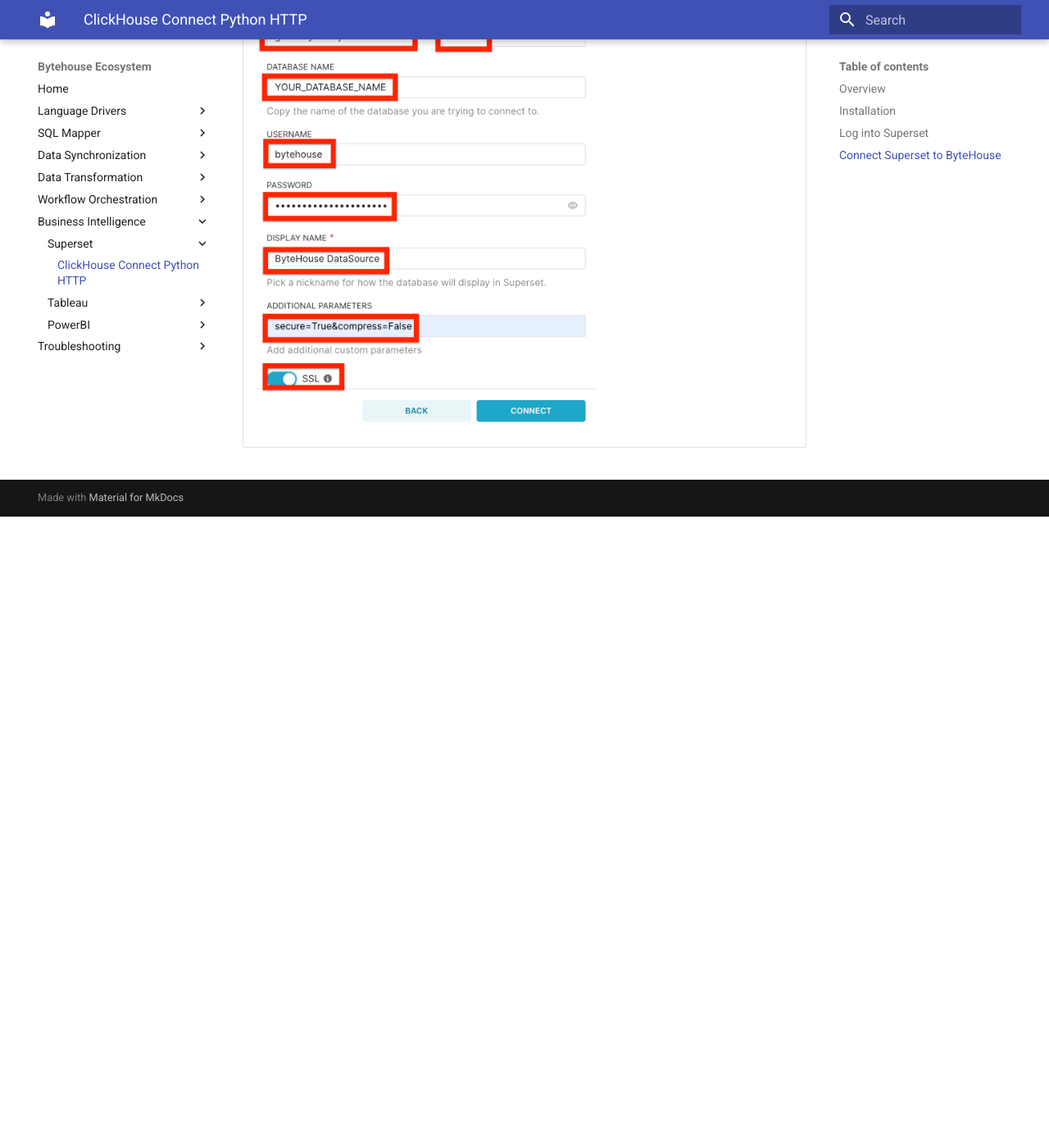
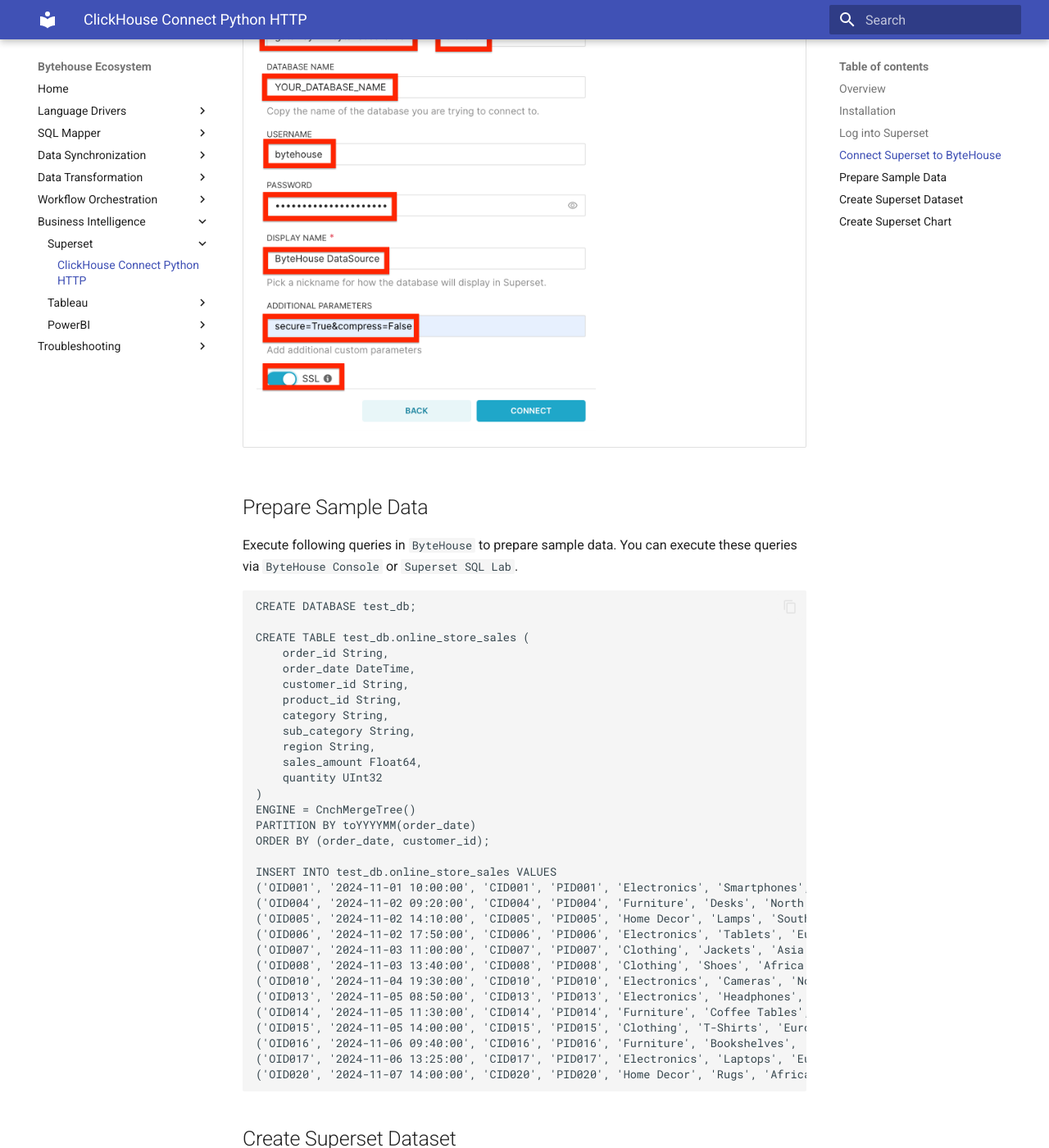
Before and after one commit to bytehouse-docs/ecosystem, an MkDocs documentation site: the page built from docs/superset/clickhouse-connect-python-http.md, in a window 1280 px wide and 1400 px high, scrolled down 4230 px. Shown: the whole window at 82% size. Built offline with MkDocs 1.6.1 and Material for MkDocs 9.7.7, drawn with Linux system fonts in a browser that asks for light colours; before the commit the page ends 4860 px from its top, so only the background shows below that; some of the changed text lies outside the part shown.

Commit message:
Update superset page

````diff
--- a/docs/superset/clickhouse-connect-python-http.md
+++ b/docs/superset/clickhouse-connect-python-http.md
@@ -57,3 +57,56 @@
 | ADDITIONAL PARAMETERS | secure=True&compress=False                  |
 | SSL                   | Needs to be turned on                       |
 ![Create database connection](./connect-to-bytehouse-4.png)
+
+## Prepare Sample Data
+Execute following queries in `ByteHouse` to prepare sample data. You can execute these queries via
+`ByteHouse Console` or `Superset SQL Lab`.
+```sql
+CREATE DATABASE test_db;
+
+CREATE TABLE test_db.online_store_sales (
+    order_id String,
+    order_date DateTime,
+    customer_id String,
+    product_id String,
+    category String,
+    sub_category String,
+    region String,
+    sales_amount Float64,
+    quantity UInt32
+)
+ENGINE = CnchMergeTree()
+PARTITION BY toYYYYMM(order_date)
+ORDER BY (order_date, customer_id);
+
+INSERT INTO test_db.online_store_sales VALUES
+('OID001', '2024-11-01 10:00:00', 'CID001', 'PID001', 'Electronics', 'Smartphones', 'North America', 899.99, 2),
+('OID004', '2024-11-02 09:20:00', 'CID004', 'PID004', 'Furniture', 'Desks', 'North America', 1599.99, 5),
+('OID005', '2024-11-02 14:10:00', 'CID005', 'PID005', 'Home Decor', 'Lamps', 'South America', 49.99, 100),
+('OID006', '2024-11-02 17:50:00', 'CID006', 'PID006', 'Electronics', 'Tablets', 'Europe', 799.99, 7),
+('OID007', '2024-11-03 11:00:00', 'CID007', 'PID007', 'Clothing', 'Jackets', 'Asia', 149.99, 25),
+('OID008', '2024-11-03 13:40:00', 'CID008', 'PID008', 'Clothing', 'Shoes', 'Africa', 89.99, 50),
+('OID010', '2024-11-04 19:30:00', 'CID010', 'PID010', 'Electronics', 'Cameras', 'North America', 399.99, 3),
+('OID013', '2024-11-05 08:50:00', 'CID013', 'PID013', 'Electronics', 'Headphones', 'North America', 99.99, 100),
+('OID014', '2024-11-05 11:30:00', 'CID014', 'PID014', 'Furniture', 'Coffee Tables', 'Asia', 499.99, 50),
+('OID015', '2024-11-05 14:00:00', 'CID015', 'PID015', 'Clothing', 'T-Shirts', 'Europe', 19.99, 300),
+('OID016', '2024-11-06 09:40:00', 'CID016', 'PID016', 'Furniture', 'Bookshelves', 'North America', 999.99, 10),
+('OID017', '2024-11-06 13:25:00', 'CID017', 'PID017', 'Electronics', 'Laptops', 'Europe', 2299.99, 4),
+('OID020', '2024-11-07 14:00:00', 'CID020', 'PID020', 'Home Decor', 'Rugs', 'Africa', 199.99, 20);
+```
+
+## Create Superset Dataset
+1. Click on the `+` button in the top right corner of the screen & choose `Data` & choose `Create dataset`.
+![Create dataset](./create-dataset-1.png)
+2. Choose `DATABASE`, `SCHEMA` & `TABLE` from the dropdown menu & click on the `CREATE DATASET AND CREATE CHART` button.
+![Create dataset](./create-dataset-2.png)
+
+## Create Superset Chart
+1. From `Charts` tab, choose the previously created dataset & choose `Line Chart` as chart type. Proceed to click on
+the `CREATE NEW CHART` button.
+![Create chart](./create-chart-1.png)
+2. Choose `order_date` column as `X-AXIS`, `Day` as `TIME GRAIN` & `COUNT(*)` as `METRIC`. Proceed to click on the
+`CREATE CHART` button.
+![Create chart](./create-chart-2.png)
+3. The chart will be displayed as shown below.
+![Create chart](./create-chart-3.png)
````
Also changed, not shown: docs/superset/create-chart-1.png (added), docs/superset/create-chart-2.png (added), docs/superset/create-chart-3.png (added), docs/superset/create-dataset-1.png (added), docs/superset/create-dataset-2.png (added).
